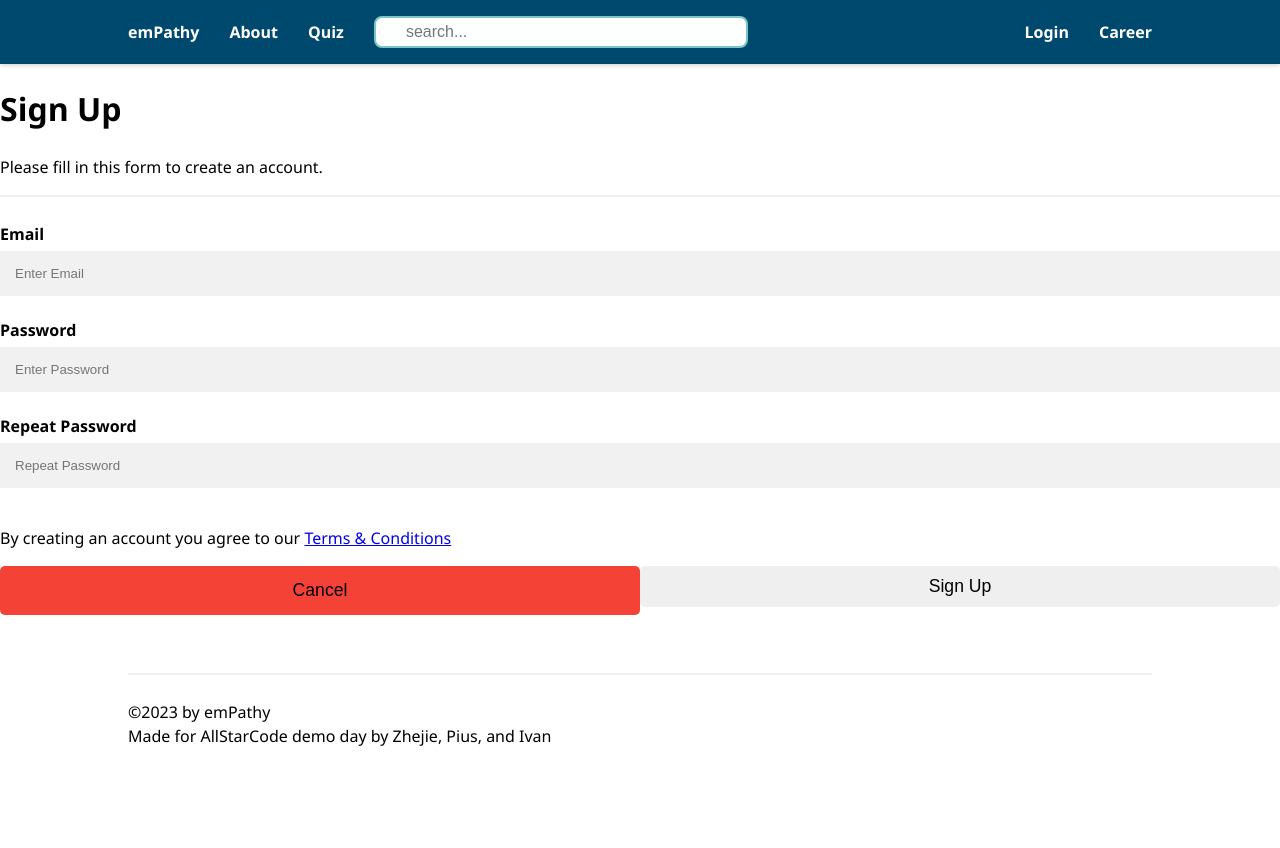
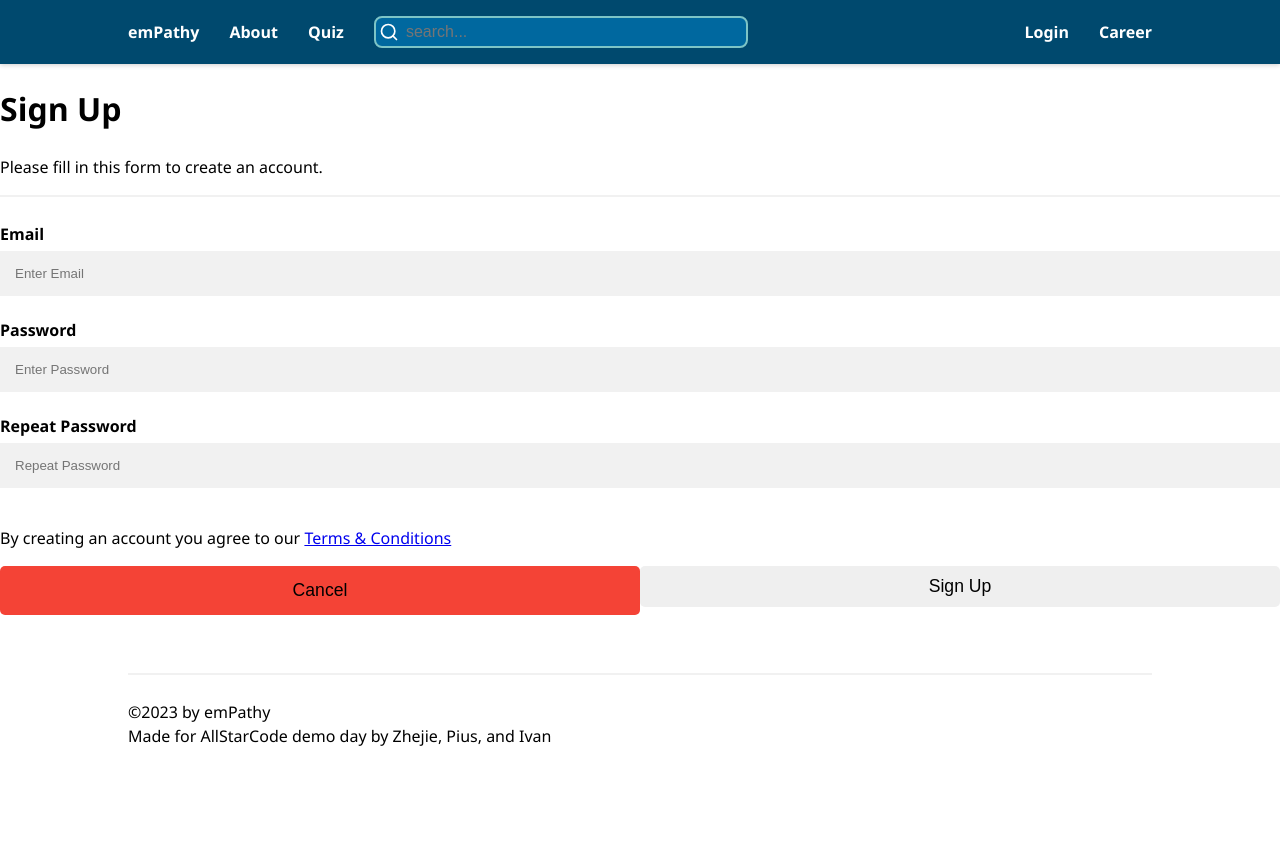
Before and after one commit to izbuzz/emPathy, a plain HTML site: page signup.html in a window 1280 px wide. Shown: the top 848 px of the page. Drawn offline with Linux system fonts and the light colour scheme.

Commit message:
Update signup.css

```diff
--- a/signup.css
+++ b/signup.css
@@ -77,17 +77,13 @@ button {
   pointer-events: none;
 }
 
-input[type=text], input[type=password] {
+input[type=text]:not(#search-input), input[type=password]:not(#search-input) {
   width: 100%;
   padding: 15px;
   margin: 5px 0 22px 0;
   display: inline-block;
   border: none;
   background: #f1f1f1;
-}
-#search-input{
-  background: white;
-  margin: 0;
 }
 
 input[type=text]:focus, input[type=password]:focus {
```
